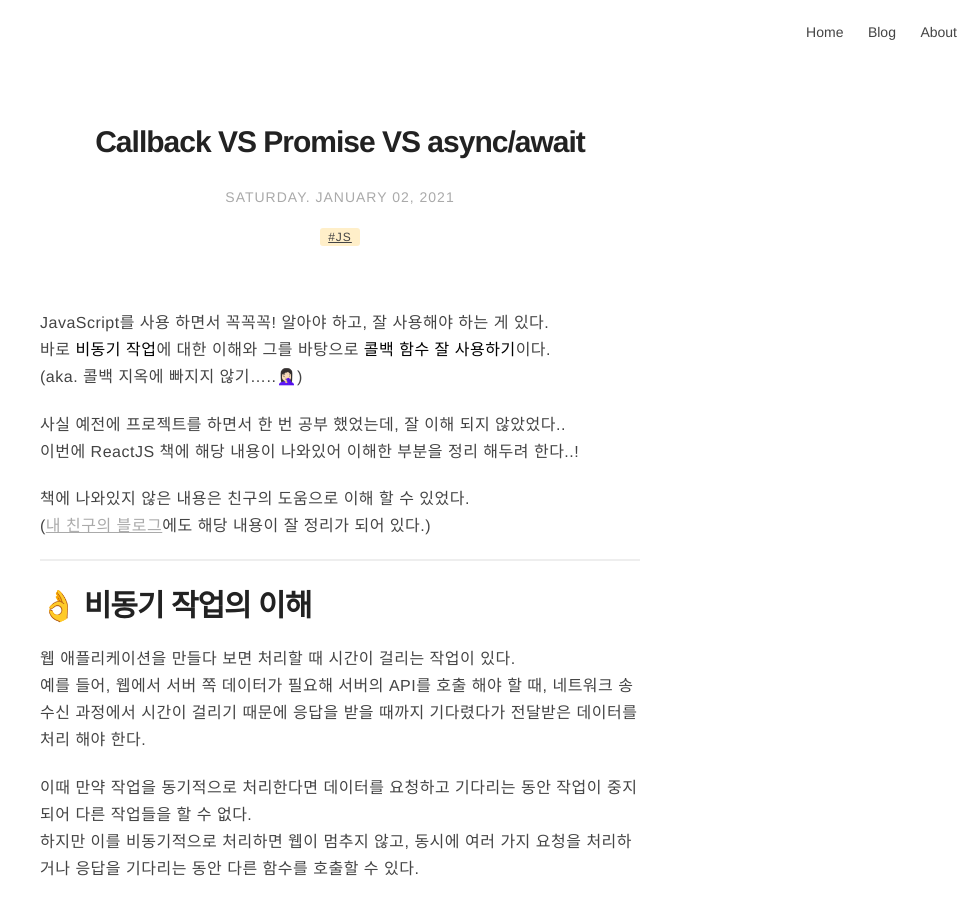
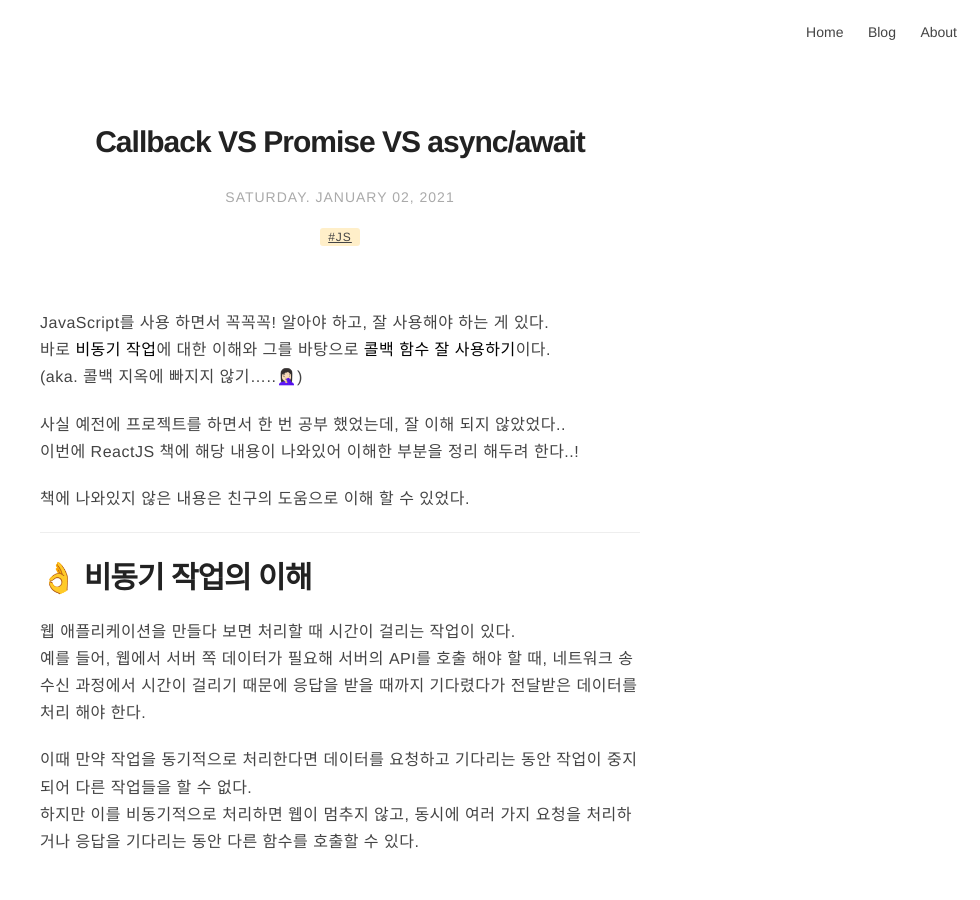
Before and after one commit to Joie-Kim/Joie-Kim.github.io, a Jekyll site: the page built from _posts/2021-01-02-Callback-Promise-Async-await.markdown, in a window 1280 px wide and 900 px high. Shown: the whole window, without its empty margins (300-1280 px from the left). Built offline with Jekyll 4.4.1, drawn with Linux system fonts in a browser that asks for light colours; comment, search, counter and statistics services are not loaded.

Commit message:
[Update] post 내용 수정
- 블로그 주소 제거

```diff
--- a/_posts/2021-01-02-Callback-Promise-Async-await.markdown
+++ b/_posts/2021-01-02-Callback-Promise-Async-await.markdown
@@ -19,7 +19,6 @@ JavaScript를 사용 하면서 꼭꼭꼭! 알아야 하고, 잘 사용해야 하
 이번에 ReactJS 책에 해당 내용이 나와있어 이해한 부분을 정리 해두려 한다..!<br>
 
 책에 나와있지 않은 내용은 친구의 도움으로 이해 할 수 있었다.<br>
-([내 친구의 블로그](https://velog.io/@seung3837/JavaScript-Callback-%EC%A7%80%EC%98%A5-%EB%B2%97%EC%96%B4%EB%82%98%EA%B8%B0)에도 해당 내용이 잘 정리가 되어 있다.)
 
 ---
 
```
